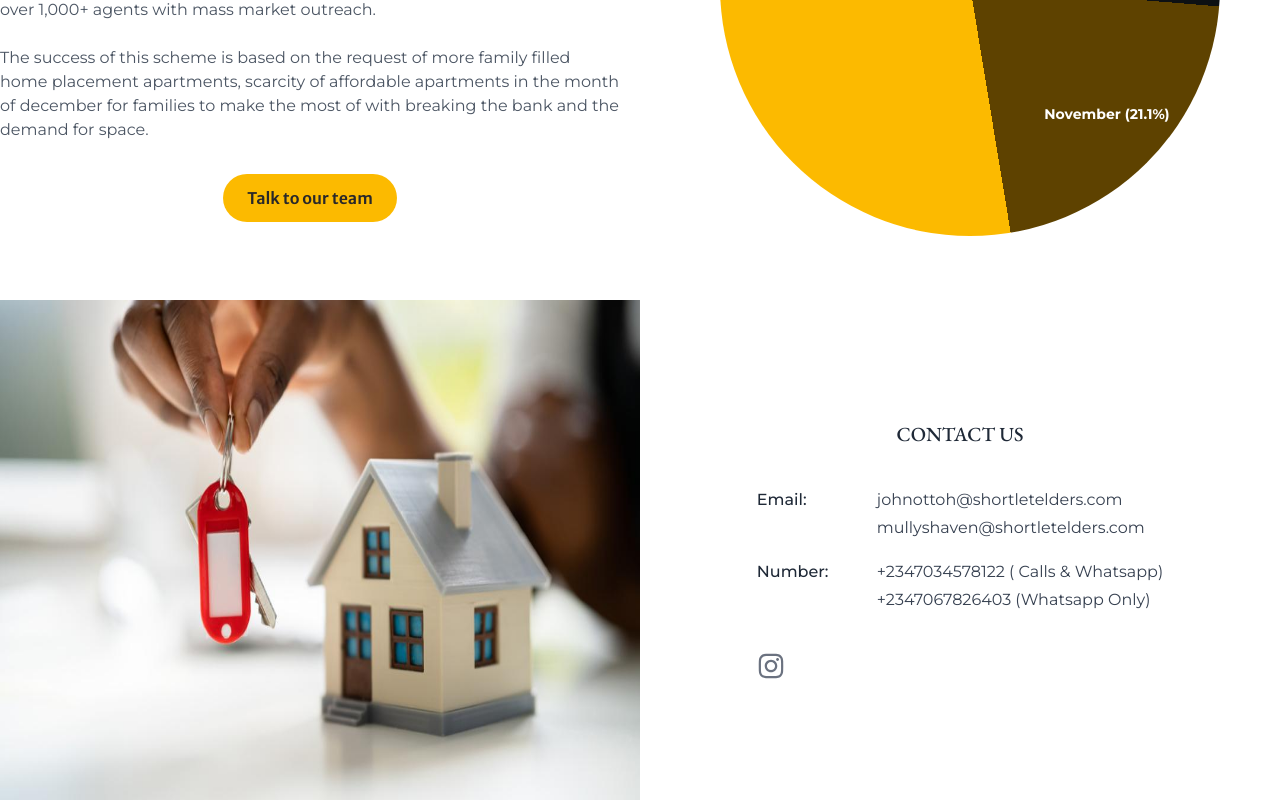
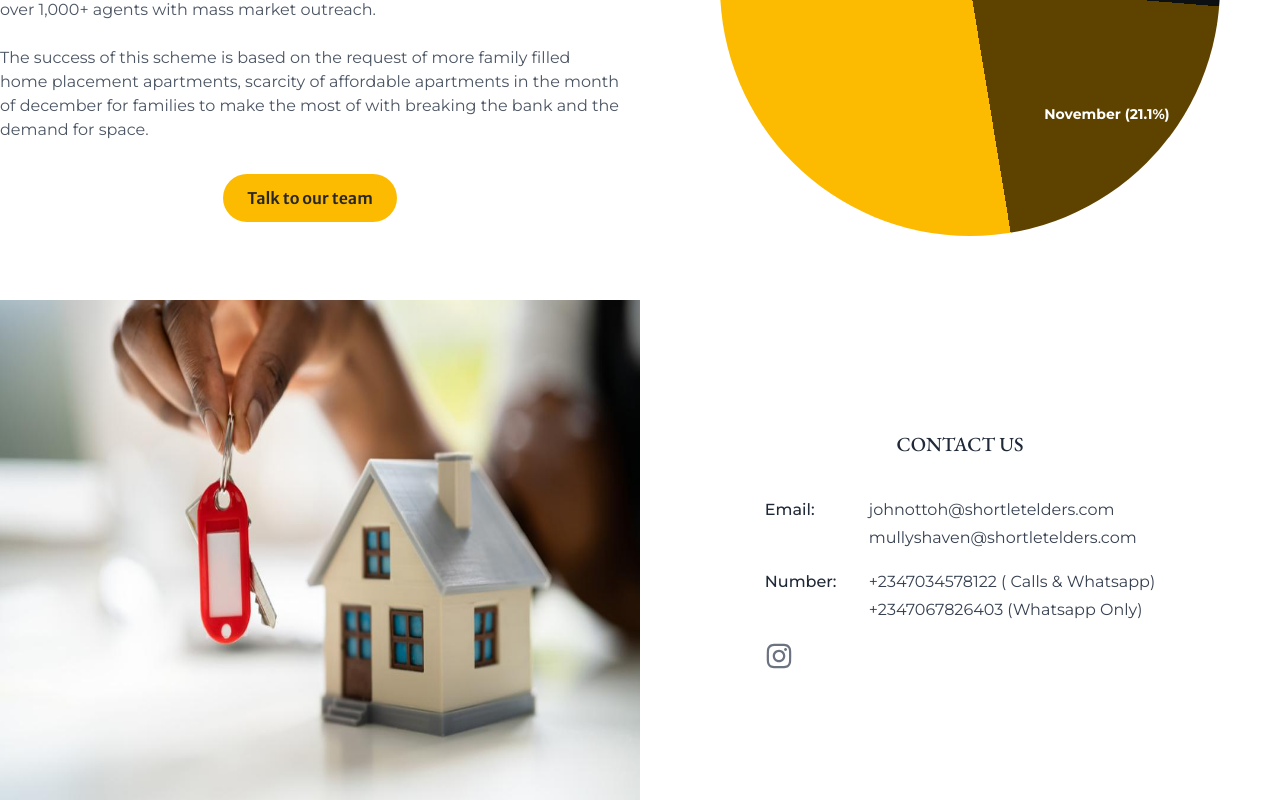
Before and after one commit to Mayor1234/real-shortlet-elders, a React (Vite) app: page / in a window 1280 px wide. Shown: the part 4271-5071 px from the top of the page. Built offline with nearby package versions, Linux system fonts and the light colour scheme.

Commit message:
fix footer

```diff
--- a/src/components/footer/Footer.tsx
+++ b/src/components/footer/Footer.tsx
@@ -3,7 +3,7 @@ import { FaInstagram } from 'react-icons/fa';
 
 const Footer = () => {
   return (
-    <div className="flex flex-col bg-light justify-between h-full lg:h-[500px] overflow-hidden lg:flex-row lg:px-0">
+    <div className="flex flex-col bg-light justify-between h-full lg:h-[500px] overflow-hidden lg:flex-row">
       <div className="w-full lg:w-1/2  py-10 lg:py-0">
         <img
           src={contact_footer}
@@ -18,16 +18,16 @@ const Footer = () => {
           <p className="text-gray-800 text-xl pb-10 font-garamond font-medium ">
             CONTACT US
           </p>
-          <div className="mb-10">
+          <div className="mb-5">
             <div className="flex gap-10 mb-5">
-              <p className="w-20 text-gray-800 font-medium">Email:</p>
+              <p className="w-16 text-gray-800 font-medium">Email:</p>
               <div className="text-gray-700">
                 <p className="pb-1">johnottoh@shortletelders.com</p>
                 <p>mullyshaven@shortletelders.com</p>
               </div>
             </div>
             <div className="flex gap-10">
-              <p className="w-20 text-gray-800 font-medium">Number:</p>
+              <p className="w-16 text-gray-800 font-medium">Number:</p>
               <div className="text-gray-700">
                 <p className="pb-1">+2347034578122 ( Calls & Whatsapp)</p>
                 <p>+2347067826403 (Whatsapp Only)</p>
```
